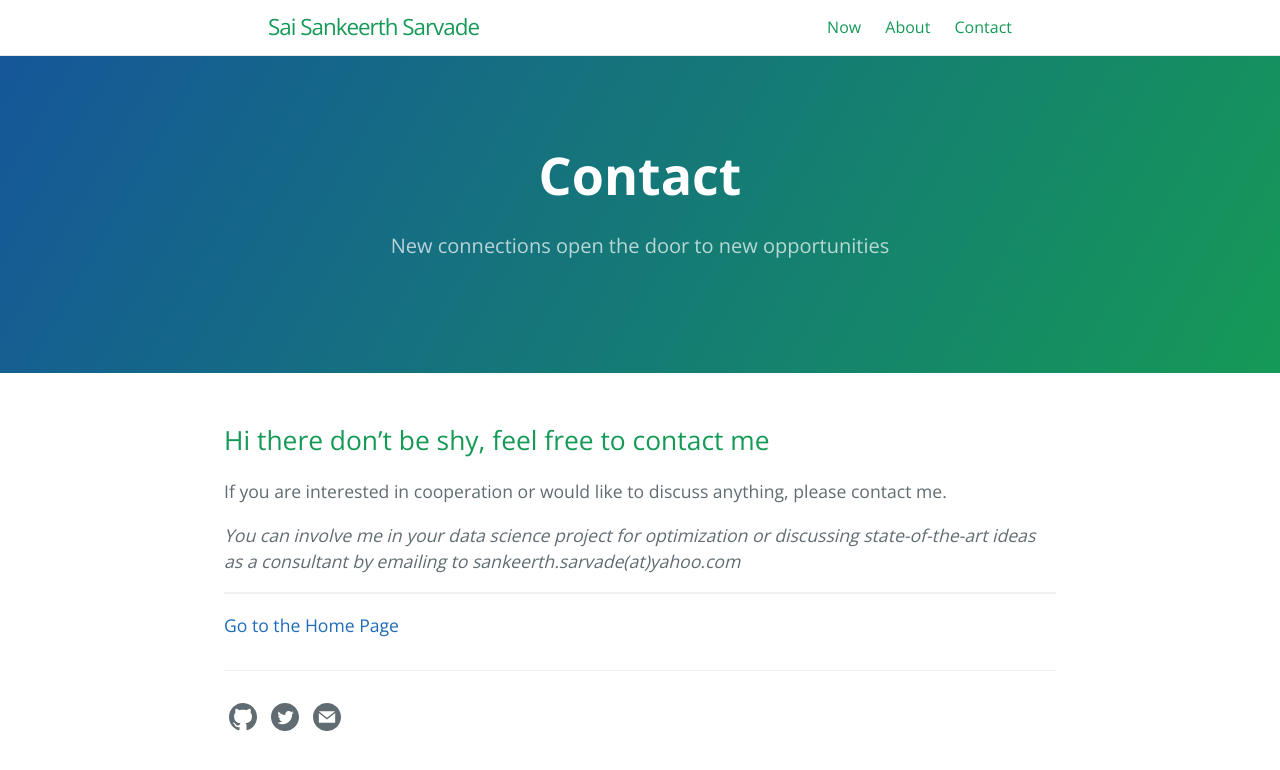
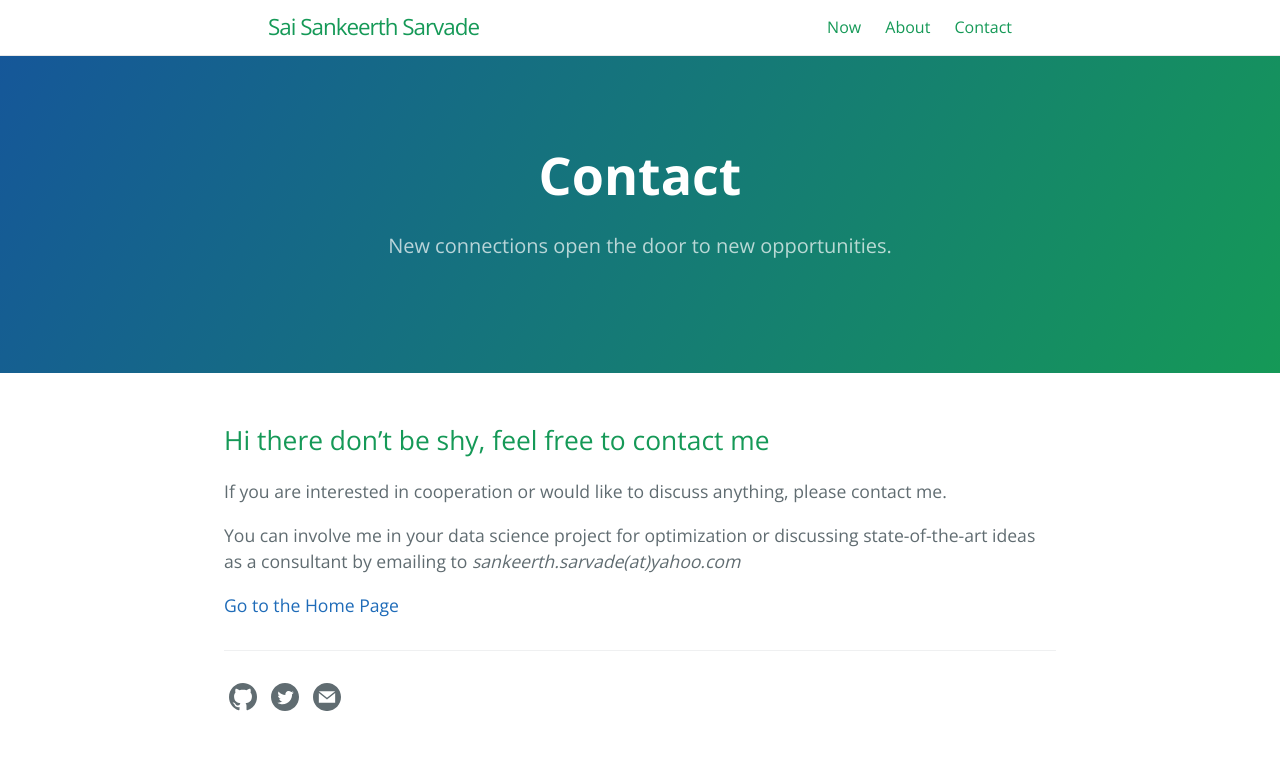
Before and after one commit to sarvade/my_portfolio, a Jekyll site: the page built from contact.md, in a window 1280 px wide. Shown: the top 770 px of the page. Built offline with Jekyll 4.4.1, drawn with Linux system fonts in a browser that asks for light colours.

```diff
--- a/contact.md
+++ b/contact.md
@@ -1,7 +1,7 @@
 ---
 layout: page
 title: Contact
-tagline: New connections open the door to new opportunities
+tagline: New connections open the door to new opportunities.
 ref: contact
 order: 1
 ---
@@ -10,8 +10,7 @@ order: 1
 
 If you are interested in cooperation or would like to discuss anything, please contact me.
 
-*You can involve me in your data science project for optimization or discussing state-of-the-art ideas as a consultant by emailing to sankeerth.sarvade(at)yahoo.com*
+You can involve me in your data science project for optimization or discussing state-of-the-art ideas as a consultant by emailing to *sankeerth.sarvade(at)yahoo.com*
 
 
----
 [Go to the Home Page]({{ '/' | absolute_url }})
```
